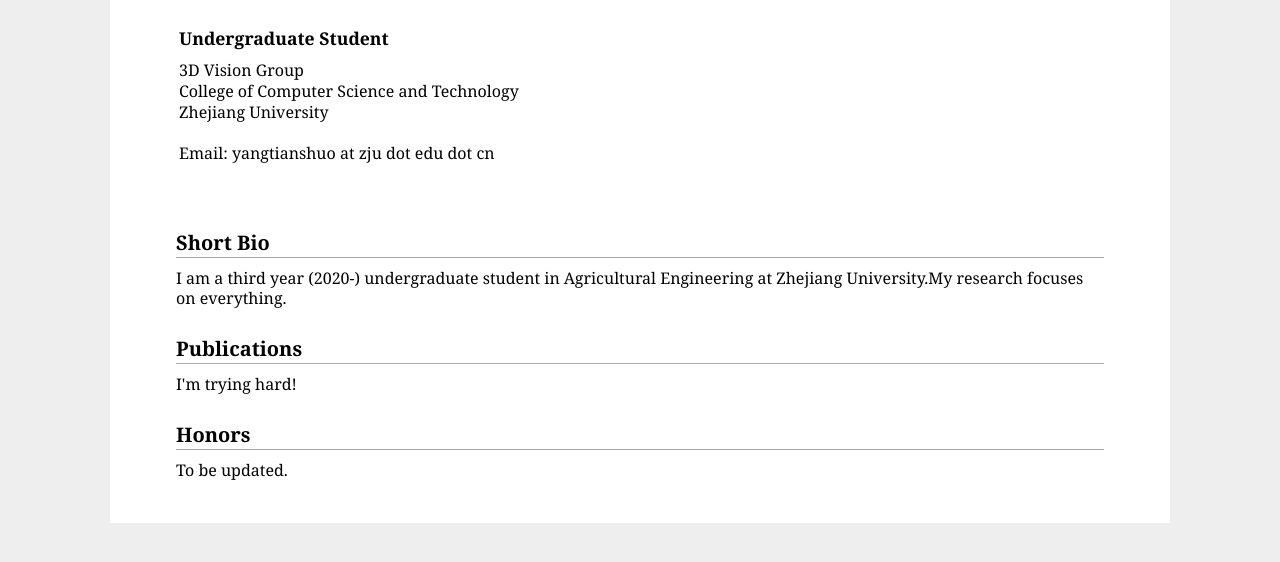
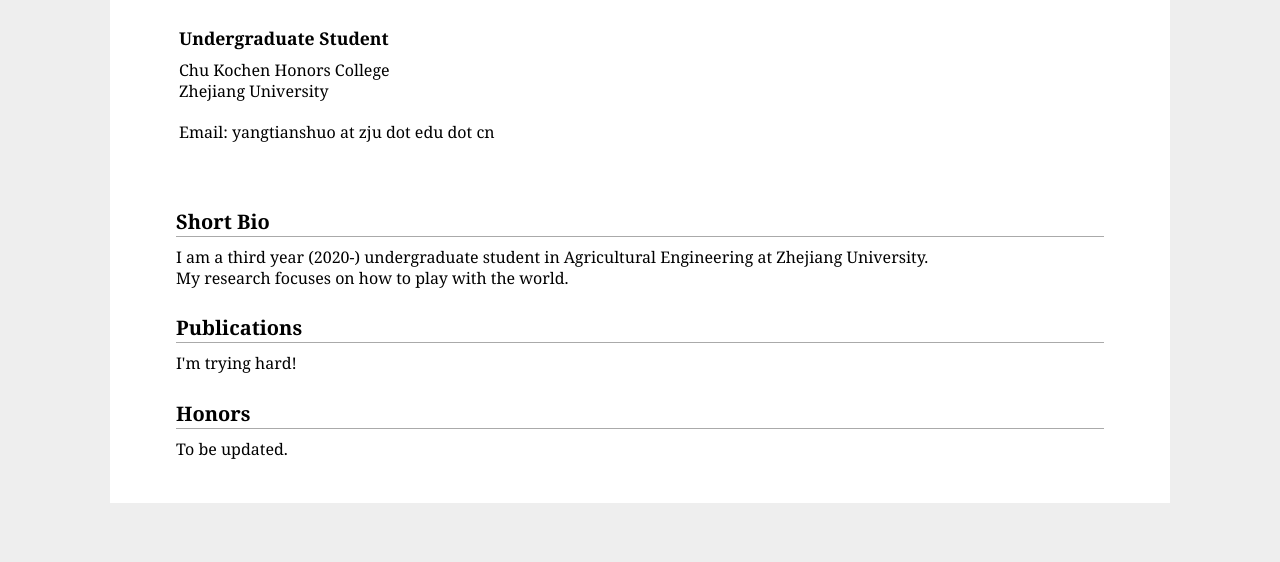
Before and after one commit to VIOLINARTHUR/VIOLINARTHUR.github.io, a plain HTML site: page index.html in a window 1280 px wide. Shown: the part 132-694 px from the top of the page. Drawn offline with Linux system fonts and the light colour scheme.

Commit message:
Update index.html

```diff
--- a/index.html
+++ b/index.html
@@ -38,8 +38,7 @@
                 <h3>Undergraduate Student</h3>
 
 				<p>
-                    3D Vision Group</br>
-                    College of Computer Science and Technology</br>
+                    Chu Kochen Honors College</br>
                     Zhejiang University</br>
 					</br>
                     Email: yangtianshuo at zju dot edu dot cn </br>
@@ -53,7 +52,8 @@
 <h2>Short Bio</h2>
 
 <p>
-I am a third year (2020-) undergraduate student in Agricultural Engineering at Zhejiang University.My research focuses on everything.
+I am a third year (2020-) undergraduate student in Agricultural Engineering at Zhejiang University.</br>
+My research focuses on how to play with the world.
 </p>
 
 
```
